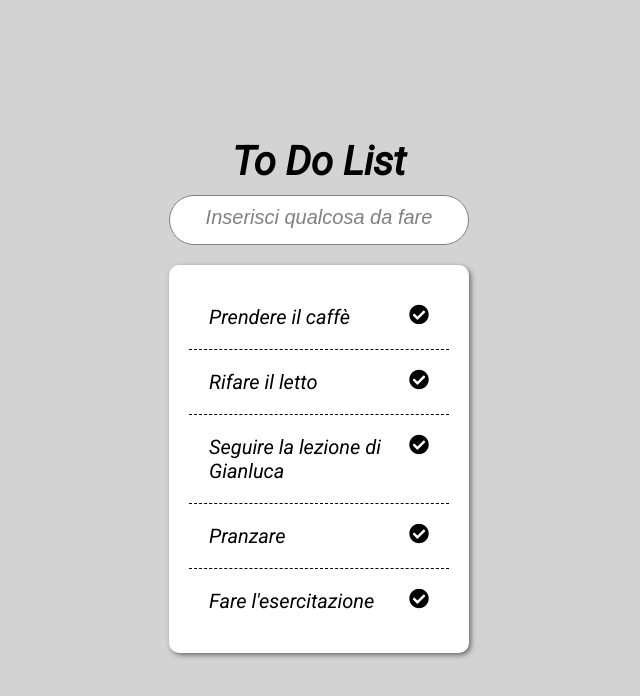
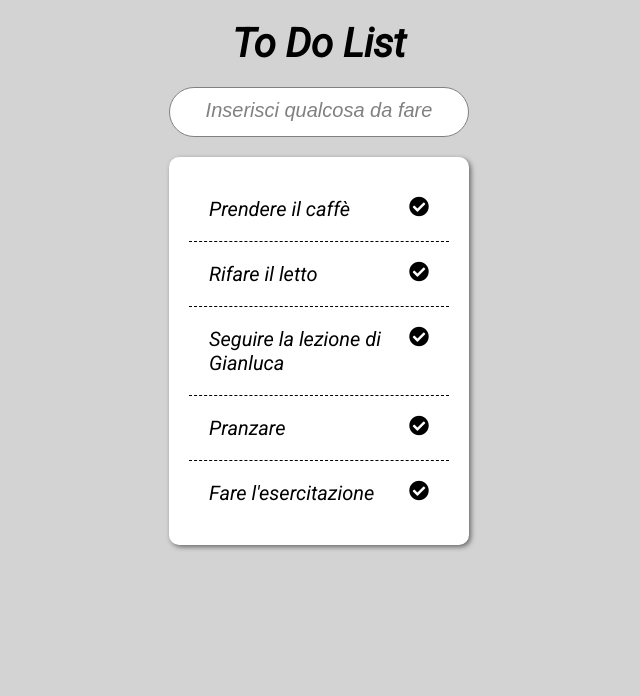
Before and after one commit to francescofogliajj/js-todo-clone, a plain HTML site: page index.html in a window 1280 px wide. Shown: the whole page, without its empty margins (321-961 px from the left). Drawn offline with nearby package versions, Linux system fonts and the light colour scheme.

Commit message:
Commit #2

```diff
--- a/css/style.css
+++ b/css/style.css
@@ -11,12 +11,14 @@ body {
 }
 
 .wrapper {
-  width: 100%;
-  height: 100vh;
   display: flex;
   flex-direction: column;
-  justify-content: center;
   align-items: center;
+  padding-top: 10px;
+}
+
+h1 {
+  margin: 10px;
 }
 
 input {
```
